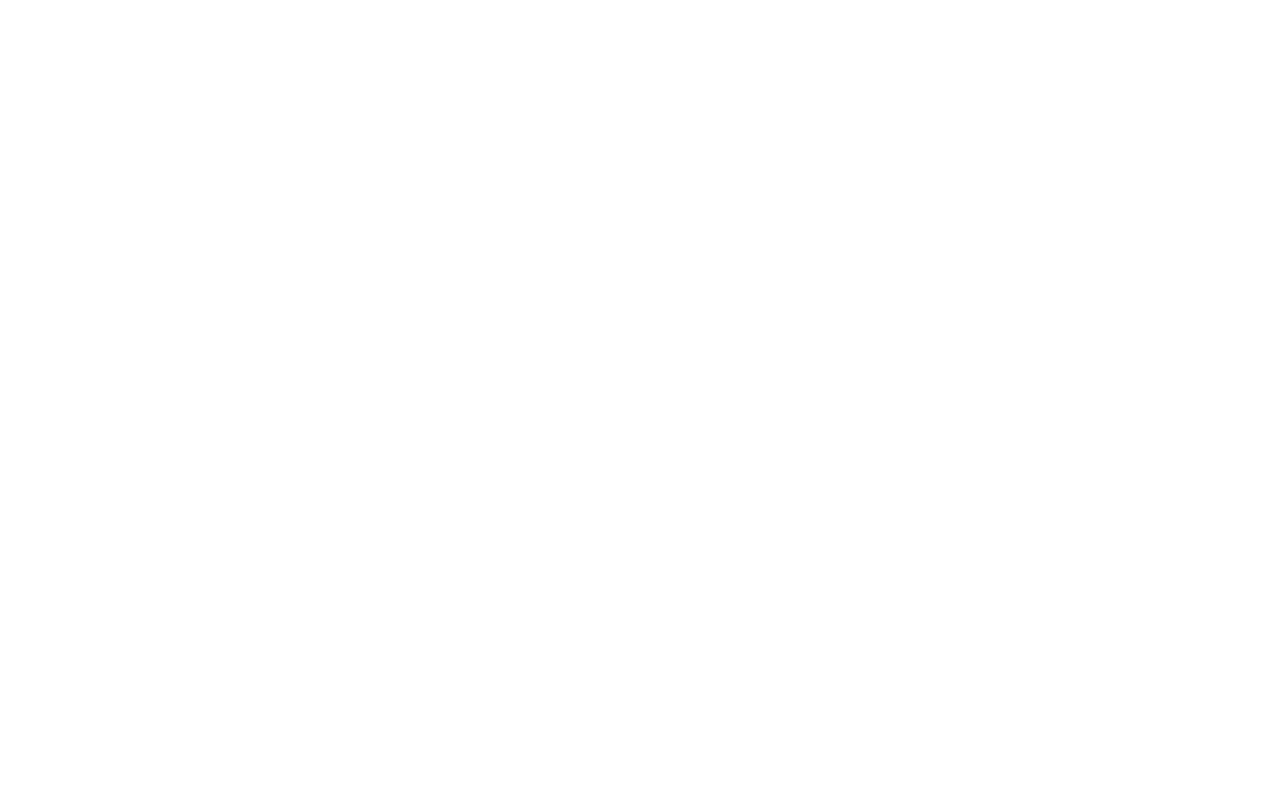
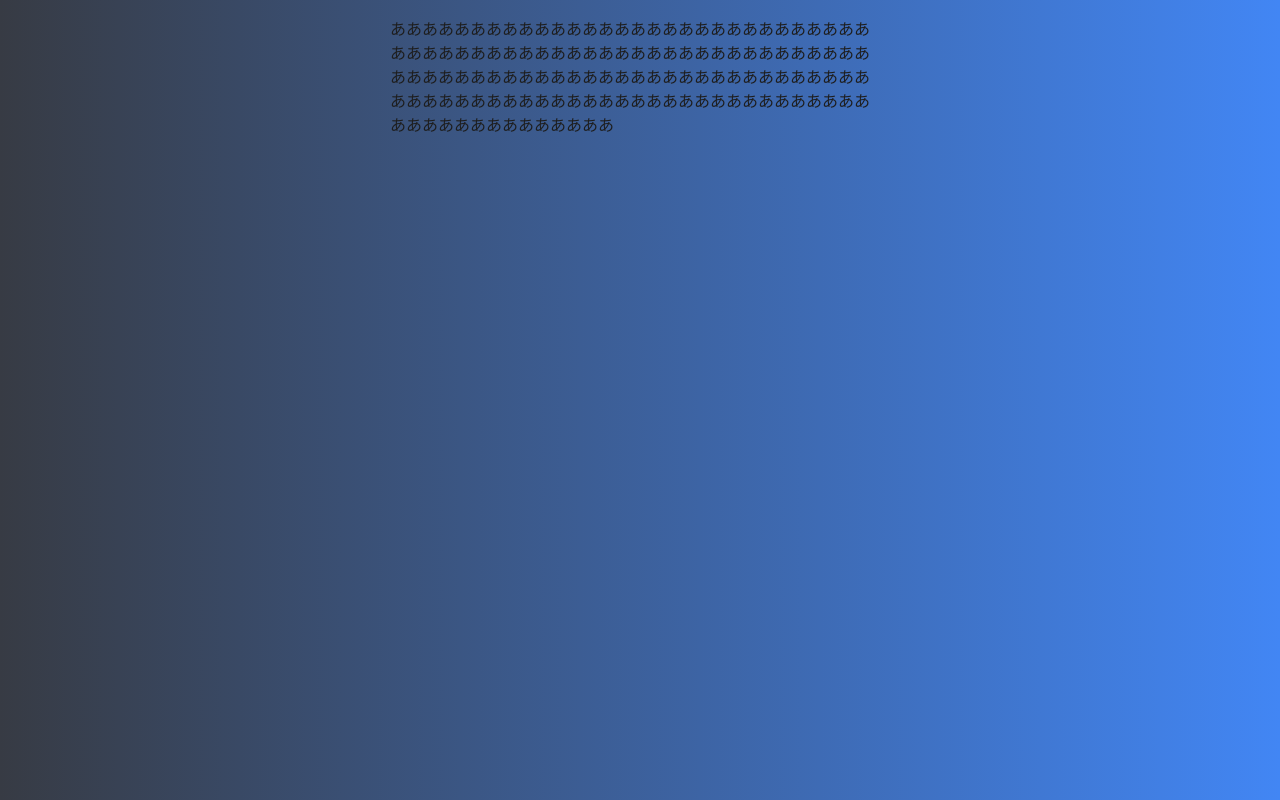
Before and after one commit to jepapt2/React_ProfileSite, a React (Create React App) app: page / in a window 1280 px wide. Built offline with nearby package versions, Linux system fonts and the light colour scheme.

Commit message:
appContainer

```diff
--- a/public/index.html
+++ b/public/index.html
@@ -3,7 +3,11 @@
   <head>
     <meta charset="utf-8" />
     <link rel="icon" href="%PUBLIC_URL%/favicon.ico" />
-    <meta name="viewport" content="width=device-width, initial-scale=1" />
+    <meta
+      name="viewport"
+      content="width=device-width, initial-scale=1,
+    minimum-scale=1, maximum-scale=1, user-scalable=no"
+    />
     <meta name="theme-color" content="#000000" />
     <meta
       name="description"
--- a/src/App.tsx
+++ b/src/App.tsx
@@ -1,7 +1,14 @@
 import React from 'react'
+import AppContainer from './styles/AppContainer'
 
 function App() {
-  return <div className="App"></div>
+  return (
+    <AppContainer>
+      <p>
+        ああああああああああああああああああああああああああああああああああああああああああああああああああああああああああああああああああああああああああああああああああああああああああああああああああああああああああああああああああああああああああああああああああああああ
+      </p>
+    </AppContainer>
+  )
 }
 
 export default App
--- /dev/null
+++ b/src/styles/AppContainer.ts
@@ -0,0 +1,25 @@
+import styled from 'styled-components'
+
+//App.tsx用のレスポンシブコンテナ
+const AppContainer = styled.div`
+    display: flex;
+    flex-wrap: wrap;
+    align-content: center;
+    justify-content: center;
+    max-width: 1200px;
+    margin: 0 auto;
+    padding: 0 20px;
+    > * {
+        width: 100%;
+        max-width: 480px;
+        margin-bottom: 20px;
+    }
+    @media (min-width: 768px) {
+        > * {
+          width: calc((100% - 40px) / 2);
+          margin-right: 20px;
+        }
+      }
+}
+`
+export default AppContainer
```
